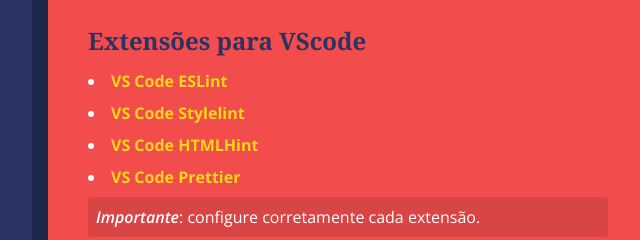
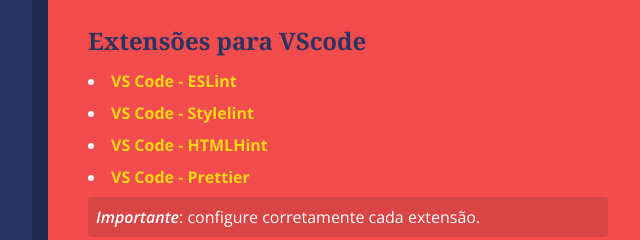
Before and after one commit to geisson/starter-frontend, a website built with webpack: page index.html in a window 1280 px wide. Shown: the part 2199-2439 px from the top of the page, 292-932 px from the left. Built offline with nearby package versions, Linux system fonts and the light colour scheme.

Commit message:
docs(readme.md): update README.md

```diff
--- a/index.html
+++ b/index.html
@@ -134,19 +134,19 @@
             <ul class="list-disc">
               <li>
                 <a href="https://marketplace.visualstudio.com/items?itemName=dbaeumer.vscode-eslint"
-                  title="VS Code ESLint">VS Code ESLint </a>
+                  title="VS Code ESLint">VS Code - ESLint </a>
               </li>
               <li>
                 <a href="https://marketplace.visualstudio.com/items?itemName=stylelint.vscode-stylelint"
-                  title="VS Code Stylelint">VS Code Stylelint </a>
+                  title="VS Code Stylelint">VS Code - Stylelint </a>
               </li>
               <li>
                 <a href="https://marketplace.visualstudio.com/items?itemName=mkaufman.HTMLHint"
-                  title="VS Code HTMLHilt">VS Code HTMLHint</a>
+                  title="VS Code HTMLHilt">VS Code - HTMLHint</a>
               </li>
               <li>
                 <a href="https://marketplace.visualstudio.com/items?itemName=esbenp.prettier-vscode"
-                  title="VS Code Prettier">VS Code Prettier </a>
+                  title="VS Code Prettier">VS Code - Prettier </a>
               </li>
             </ul>
             <p class="warning"><em>Importante</em>: configure corretamente cada extensão. </p>
```
Also changed, not shown: README.md, dist/index.html, 1 other file.
